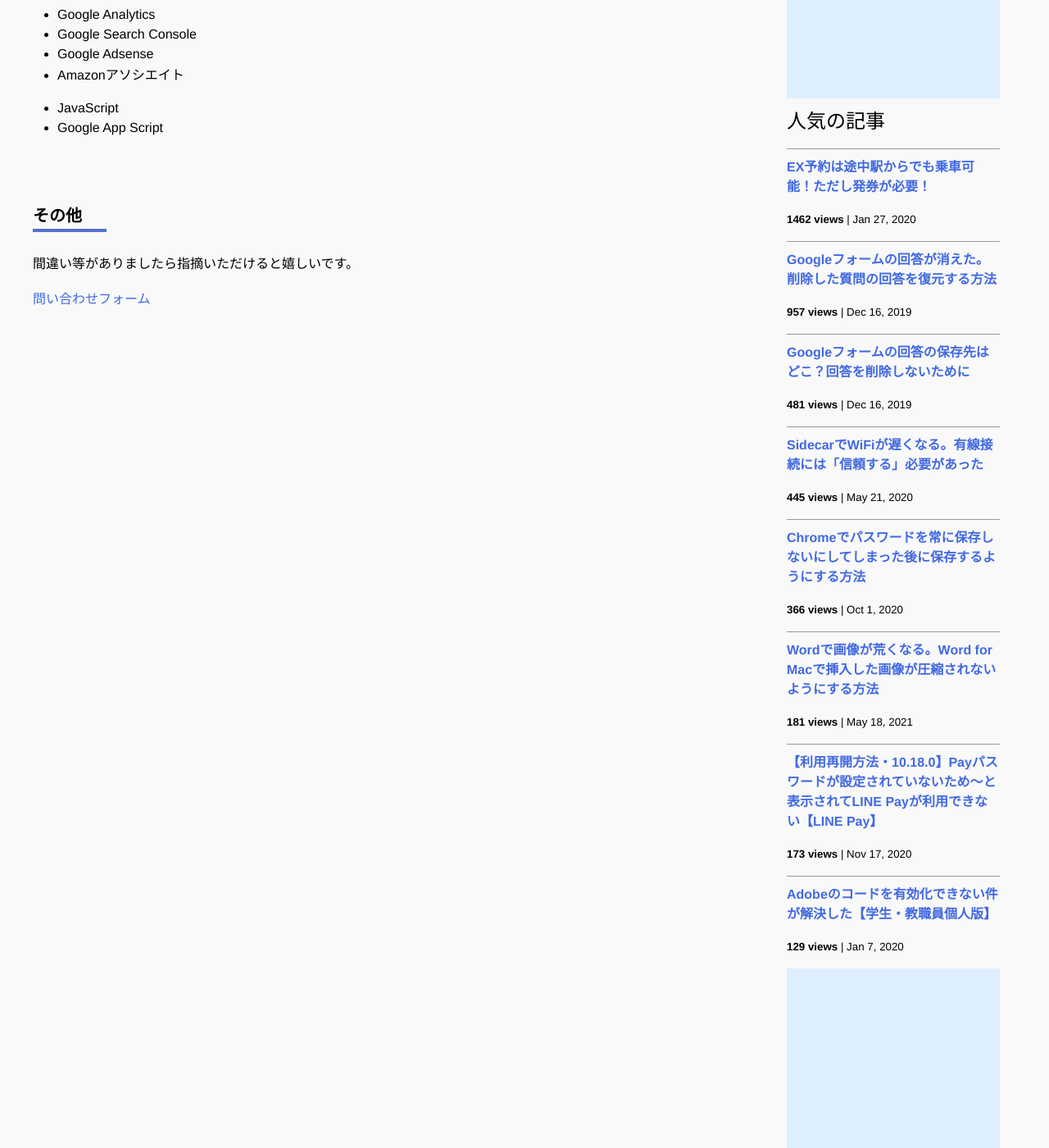
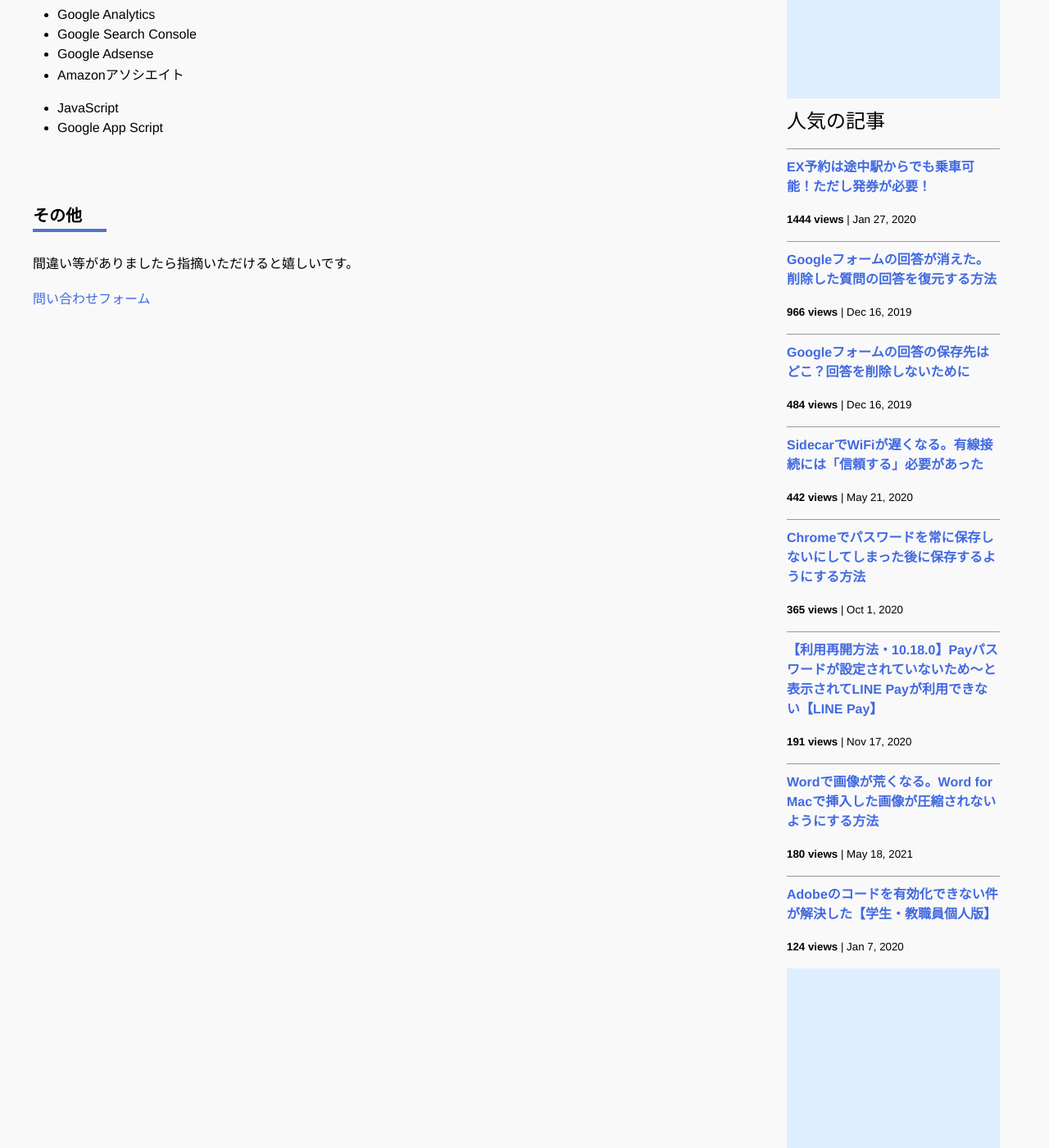
Before and after one commit to iwanaminami/shoyaiwaname, a Jekyll site: the page built from about.markdown, in a window 1280 px wide and 1400 px high, scrolled down 693 px. Shown: the whole window at 82% size. Built offline with Jekyll 4.4.1, drawn with Linux system fonts in a browser that asks for light colours; nearby versions of some CDN libraries; comment, search, counter and statistics services are not loaded.

Commit message:
a new commit message

```diff
--- a/_data/popularposts.yml
+++ b/_data/popularposts.yml
@@ -1,17 +1,17 @@
 side:
-  - view: 1462
+  - view: 1444
     url: /2020/01/27/ex-rideontheway.html
-  - view: 957
+  - view: 966
     url: /2019/12/16/restore-googleform.html
-  - view: 481
+  - view: 484
     url: /2019/12/16/googleform-answers.html
-  - view: 445
+  - view: 442
     url: /2020/05/21/sidecar-via-cable.html
-  - view: 366
+  - view: 365
     url: /2020/10/01/googlepassword.html
-  - view: 181
+  - view: 191
+    url: /2020/11/17/linepay.html
+  - view: 180
     url: /2021/05/18/image-compression-word.html
-  - view: 173
-    url: /2020/11/17/linepay.html
-  - view: 129
+  - view: 124
     url: /2020/01/07/adobe-activate-problem.html
```
